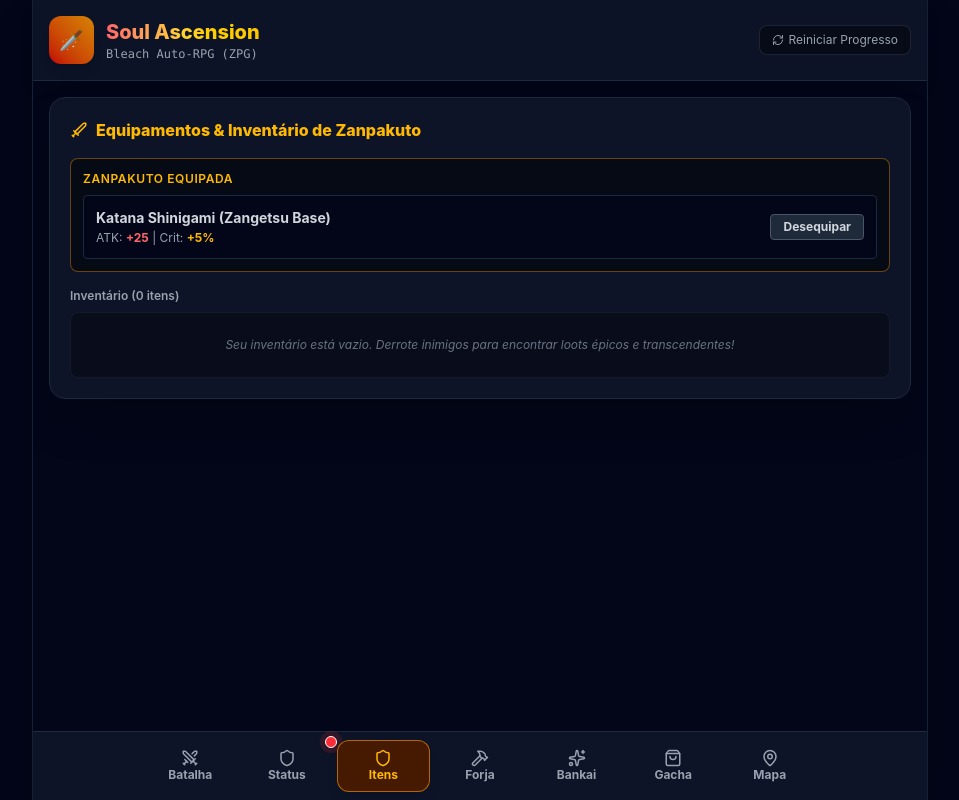
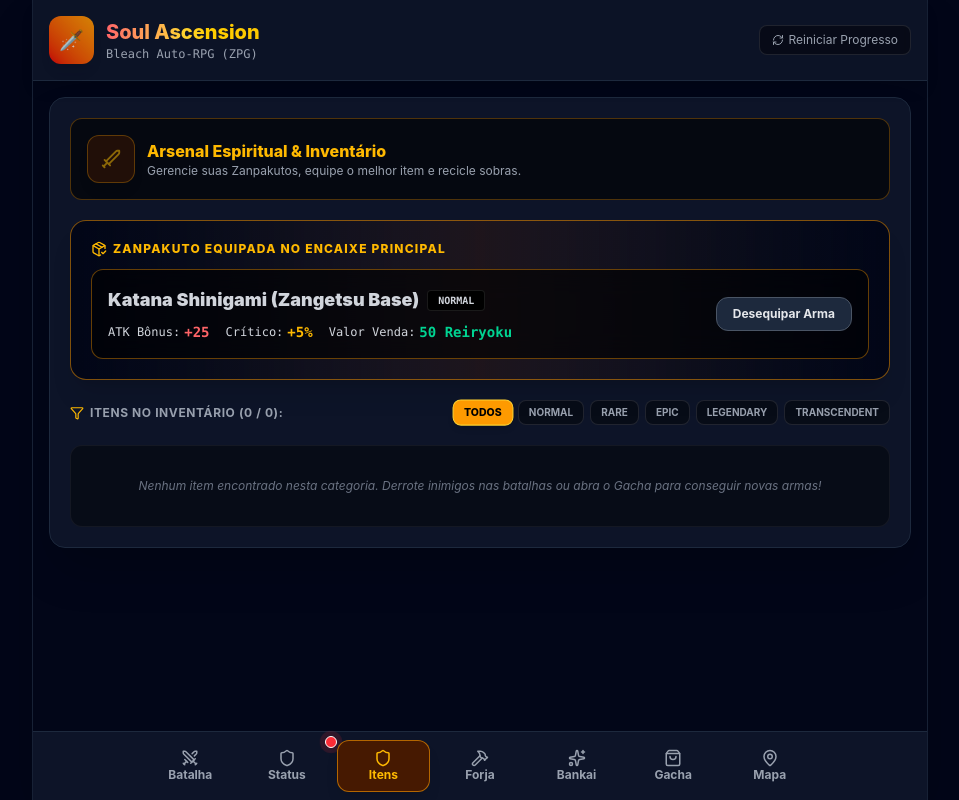
Before and after one commit to sandroumekita/soul-ascension-zpg, a React (Vite) app: page / in a window 1280 px wide. Both pictures are taken after a click on the button "Itens". Shown: the whole page, without its empty margins (160-1119 px from the left). Built offline with nearby package versions, Linux system fonts and the light colour scheme.

Commit message:
feat: complete redesign of InventoryPanel UI with Hero Equipped Weapon card, comparison badges and rarity filters

```diff
--- a/src/components/InventoryPanel.tsx
+++ b/src/components/InventoryPanel.tsx
@@ -1,21 +1,37 @@
-import React from 'react';
+import React, { useState } from 'react';
 import { useGameStore } from '../store/useGameStore';
 import { RARITY_COLORS } from '../data/gameCatalog';
 import { GAME_THEME } from '../config/themeConfig';
-import { Sword, Trash2, CheckCircle, Sparkles } from 'lucide-react';
+import type { Rarity } from '../types/game';
+import { Sword, Trash2, CheckCircle, Sparkles, Filter, PackageCheck } from 'lucide-react';
 
 export const InventoryPanel: React.FC = () => {
   const { equippedWeapon, inventory, equipItem, unequipSlot, sellItem, salvageItem, salvageAllNormalItems, autoEquipBestWeapon } = useGameStore();
+  const [selectedFilter, setSelectedFilter] = useState<Rarity | 'all'>('all');
 
   const hasNormalItems = inventory.some((i) => i.rarity === 'normal');
 
+  const filteredInventory = inventory.filter(
+    (item) => selectedFilter === 'all' || item.rarity === selectedFilter
+  );
+
   return (
-    <div className="bg-slate-900/90 text-white p-5 rounded-2xl border border-slate-800 flex flex-col gap-4 shadow-2xl backdrop-blur-md">
-      <div className="flex flex-col sm:flex-row justify-between sm:items-center gap-2">
-        <h3 className="text-base font-extrabold flex items-center gap-2 text-amber-400">
-          <Sword size={18} /> Equipamentos & Inventário de {GAME_THEME.weaponTerm}
+    <div className="bg-slate-900/90 text-white p-5 rounded-2xl border border-slate-800 flex flex-col gap-5 shadow-2xl backdrop-blur-md">
+      {/* Header com Título e Ações Rápidas */}
+      <div className="flex flex-col sm:flex-row justify-between sm:items-center bg-black/60 p-4 rounded-xl border border-amber-500/30 gap-3">
+        <div className="flex items-center gap-3">
+          <div className="p-3 bg-amber-950/80 rounded-xl border border-amber-500/60 text-amber-400 shadow-lg animate-pulse">
+            <Sword size={22} />
+          </div>
+          <div>
+            <h3 className="text-base font-extrabold text-amber-400 flex items-center gap-2">
+              Arsenal Espiritual & Inventário
             </h3>
-        <div className="flex gap-2">
+            <p className="text-xs text-gray-400">Gerencie suas {GAME_THEME.weaponTerm}s, equipe o melhor item e recicle sobras.</p>
+          </div>
+        </div>
+
+        <div className="flex flex-wrap gap-2">
           {hasNormalItems && (
             <button
               onClick={salvageAllNormalItems}
@@ -28,56 +44,89 @@ export const InventoryPanel: React.FC = () => {
           {inventory.length > 0 && (
             <button
               onClick={autoEquipBestWeapon}
-              className="px-3 py-1.5 bg-gradient-to-r from-emerald-600 to-teal-600 hover:from-emerald-500 hover:to-teal-500 text-white font-bold text-xs rounded-xl shadow-lg hover:scale-105 active:scale-95 transition flex items-center gap-1.5 cursor-pointer"
+              className="px-3.5 py-1.5 bg-gradient-to-r from-emerald-600 to-teal-600 hover:from-emerald-500 hover:to-teal-500 text-white font-bold text-xs rounded-xl shadow-lg hover:scale-105 active:scale-95 transition flex items-center gap-1.5 cursor-pointer"
             >
-              <Sparkles size={14} /> Auto-Equipar Melhor Item
+              <Sparkles size={15} /> Auto-Equipar Melhor
             </button>
           )}
         </div>
       </div>
 
-      {/* Item Equipado no momento */}
-      <div className="bg-black/50 p-3 rounded-lg border border-amber-500/40">
-        <div className="text-xs text-amber-400 font-semibold uppercase tracking-wider mb-2">{GAME_THEME.weaponTerm} Equipada</div>
+      {/* Hero Display do Item Equipado com Visual de Slot Lendário */}
+      <div className="bg-gradient-to-r from-slate-950 via-amber-950/30 to-slate-950 p-5 rounded-2xl border border-amber-500/50 shadow-xl relative overflow-hidden">
+        <div className="text-xs text-amber-400 font-extrabold uppercase tracking-widest mb-3 flex items-center gap-1.5">
+          <PackageCheck size={16} /> {GAME_THEME.weaponTerm} Equipada no Encaixe Principal
+        </div>
+
         {equippedWeapon ? (
-          <div className="flex justify-between items-center bg-slate-950 p-3 rounded border border-slate-800">
+          <div className="flex flex-col sm:flex-row justify-between sm:items-center bg-black/60 p-4 rounded-xl border border-amber-500/40 gap-4 backdrop-blur-md">
             <div>
-              <div className={`font-bold text-sm ${RARITY_COLORS[equippedWeapon.rarity].text}`}>
+              <div className="flex items-center gap-2 mb-1">
+                <span className={`font-black text-lg ${RARITY_COLORS[equippedWeapon.rarity].text}`}>
                   {equippedWeapon.name}
+                </span>
+                <span className="text-[10px] px-2.5 py-0.5 rounded bg-black border border-white/10 uppercase font-mono font-bold text-gray-300">
+                  {equippedWeapon.rarity}
+                </span>
               </div>
-              <div className="text-xs text-gray-400 mt-0.5">
-                ATK: <span className="text-red-400 font-bold">+{equippedWeapon.atk}</span> | Crit: <span className="text-amber-400 font-bold">+{(equippedWeapon.critChance * 100).toFixed(0)}%</span>
+              <div className="text-xs text-gray-300 flex flex-wrap gap-4 font-mono mt-2">
+                <span className="flex items-center gap-1">
+                  ATK Bônus: <strong className="text-red-400 font-extrabold text-sm">+{equippedWeapon.atk}</strong>
+                </span>
+                <span className="flex items-center gap-1">
+                  Crítico: <strong className="text-amber-400 font-extrabold text-sm">+{(equippedWeapon.critChance * 100).toFixed(0)}%</strong>
+                </span>
+                <span className="flex items-center gap-1">
+                  Valor Venda: <strong className="text-emerald-400 font-extrabold text-sm">{equippedWeapon.sellPrice} {GAME_THEME.currencyName}</strong>
+                </span>
               </div>
             </div>
+
             <button
               onClick={() => unequipSlot('weapon')}
-              className="px-3 py-1 bg-gray-800 hover:bg-gray-700 text-gray-300 font-bold text-xs rounded border border-gray-600 transition"
+              className="px-4 py-2 bg-slate-800 hover:bg-slate-700 text-gray-200 font-bold text-xs rounded-xl border border-gray-600 transition hover:scale-105 active:scale-95 cursor-pointer whitespace-nowrap"
             >
-              Desequipar
+              Desequipar Arma
             </button>
           </div>
         ) : (
-          <div className="text-xs text-gray-500 italic p-3 text-center bg-slate-950/50 rounded border border-dashed border-gray-800">
-            Nenhuma {GAME_THEME.weaponTerm} equipada no momento.
+          <div className="text-xs text-gray-500 italic p-6 text-center bg-slate-950/60 rounded-xl border border-dashed border-gray-800">
+            Nenhuma {GAME_THEME.weaponTerm} equipada no momento. Abra o inventário abaixo e clique em Equipar!
           </div>
         )}
       </div>
 
-      {/* Grade de Inventário (Loot de Equipamentos) */}
-      <div>
-        <div className="flex justify-between items-center mb-2">
-          <span className="text-xs font-semibold text-gray-400">
-            Inventário ({inventory.length} itens)
+      {/* Barra de Filtro de Raridades do Inventário */}
+      <div className="flex justify-between items-center">
+        <span className="text-xs font-bold text-gray-400 uppercase tracking-wider flex items-center gap-1.5">
+          <Filter size={14} className="text-amber-400" /> Itens no Inventário ({filteredInventory.length} / {inventory.length}):
         </span>
+
+        <div className="flex gap-1.5">
+          {(['all', 'normal', 'rare', 'epic', 'legendary', 'transcendent'] as const).map((r) => (
+            <button
+              key={r}
+              onClick={() => setSelectedFilter(r)}
+              className={`text-[10px] px-2.5 py-1 rounded-lg font-bold border uppercase transition cursor-pointer ${
+                selectedFilter === r
+                  ? 'bg-amber-500 text-black border-amber-300 shadow-md font-extrabold scale-105'
+                  : 'bg-black/40 text-gray-400 border-white/10 hover:text-white'
+              }`}
+            >
+              {r === 'all' ? 'Todos' : r}
+            </button>
+          ))}
+        </div>
       </div>
 
-        {inventory.length === 0 ? (
-          <div className="text-xs text-gray-500 italic text-center p-6 bg-black/30 rounded-lg border border-white/5">
-            Seu inventário está vazio. Derrote inimigos para encontrar loots épicos e transcendentes!
+      {/* Grade de Itens em Cards Ricos */}
+      {filteredInventory.length === 0 ? (
+        <div className="text-xs text-gray-500 italic text-center p-8 bg-black/40 rounded-xl border border-white/5">
+          Nenhum item encontrado nesta categoria. Derrote inimigos nas batalhas ou abra o Gacha para conseguir novas armas!
         </div>
       ) : (
-          <div className="grid grid-cols-1 gap-2 max-h-80 overflow-y-auto pr-1">
-            {inventory.map((item) => {
+        <div className="grid grid-cols-1 gap-3 max-h-96 overflow-y-auto pr-1">
+          {filteredInventory.map((item) => {
             const rarityStyle = RARITY_COLORS[item.rarity];
             const equippedAtk = equippedWeapon ? equippedWeapon.atk : 0;
             const atkDiff = item.atk - equippedAtk;
@@ -85,43 +134,47 @@ export const InventoryPanel: React.FC = () => {
             return (
               <div
                 key={item.instanceId}
-                  className={`flex justify-between items-center p-3.5 rounded-xl border ${rarityStyle.bg} ${rarityStyle.border} transition hover:scale-[1.01] shadow-md`}
+                className={`p-4 rounded-xl border ${rarityStyle.bg} ${rarityStyle.border} backdrop-blur-md flex flex-col sm:flex-row justify-between sm:items-center gap-3 transition hover:scale-[1.01] shadow-lg`}
               >
                 <div>
-                    <div className={`font-bold text-sm ${rarityStyle.text} flex items-center gap-2`}>
+                  <div className={`font-extrabold text-sm ${rarityStyle.text} flex items-center gap-2 mb-1`}>
                     {item.name}
+                    <span className="text-[10px] px-2 py-0.5 rounded bg-black/60 border border-white/10 uppercase font-mono font-bold text-gray-300">
+                      {item.rarity}
+                    </span>
                     {atkDiff > 0 && (
-                        <span className="text-[10px] bg-emerald-950 text-emerald-400 border border-emerald-500/50 px-2 py-0.2 rounded-full font-bold">
-                          🟢 +{atkDiff} ATK
+                      <span className="text-[10px] bg-emerald-950 text-emerald-400 border border-emerald-500/60 px-2.5 py-0.5 rounded-full font-extrabold animate-pulse">
+                        🟢 +{atkDiff} ATK Que Equipada
                       </span>
                     )}
                   </div>
-                    <div className="text-xs text-gray-300 mt-1 flex gap-3 font-mono">
+                  <div className="text-xs text-gray-300 flex flex-wrap gap-4 font-mono mt-1">
                     <span>ATK: <strong className="text-red-400">+{item.atk}</strong></span>
-                      <span>Valor: <strong className="text-amber-400">{item.sellPrice} {GAME_THEME.currencyName}</strong></span>
+                    <span>Crítico: <strong className="text-amber-400">+{(item.critChance * 100).toFixed(0)}%</strong></span>
+                    <span>Valor: <strong className="text-emerald-400">{item.sellPrice} {GAME_THEME.currencyName}</strong></span>
                   </div>
                 </div>
 
-                  <div className="flex gap-2">
+                <div className="flex gap-2 justify-end">
                   <button
                     onClick={() => equipItem(item)}
-                      className="px-3 py-1 bg-amber-600 hover:bg-amber-500 text-white font-bold text-xs rounded shadow transition flex items-center gap-1 cursor-pointer"
+                    className="px-3.5 py-1.5 bg-gradient-to-r from-amber-600 to-amber-500 hover:from-amber-500 hover:to-amber-400 text-white font-bold text-xs rounded-xl shadow-lg transition flex items-center gap-1 cursor-pointer hover:scale-105 active:scale-95"
                   >
-                      <CheckCircle size={12} /> Equipar
+                    <CheckCircle size={14} /> Equipar
                   </button>
                   <button
                     onClick={() => salvageItem(item.instanceId)}
-                      className="px-2.5 py-1 bg-cyan-950/80 hover:bg-cyan-900 text-cyan-300 border border-cyan-700/60 rounded text-xs font-bold transition flex items-center gap-1 cursor-pointer"
-                      title="Desmontar para obter Reishi e Minérios"
+                    className="px-3 py-1.5 bg-cyan-950 hover:bg-cyan-900 text-cyan-300 border border-cyan-700/60 rounded-xl text-xs font-bold transition flex items-center gap-1 cursor-pointer hover:scale-105 active:scale-95"
+                    title="Desmontar para obter matérias-primas de forja"
                   >
                     ♻️ Desmontar
                   </button>
                   <button
                     onClick={() => sellItem(item.instanceId)}
-                      className="p-1.5 bg-red-950/80 hover:bg-red-900 text-red-400 border border-red-800 rounded transition cursor-pointer"
-                      title="Vender por Reiryoku"
+                    className="p-2 bg-red-950/80 hover:bg-red-900 text-red-400 border border-red-800 rounded-xl transition cursor-pointer hover:scale-105 active:scale-95"
+                    title="Vender por Moedas"
                   >
-                      <Trash2 size={14} />
+                    <Trash2 size={15} />
                   </button>
                 </div>
               </div>
@@ -130,6 +183,5 @@ export const InventoryPanel: React.FC = () => {
         </div>
       )}
     </div>
-    </div>
   );
 };
```
Lines whose indentation alone changed are shown as unchanged.
